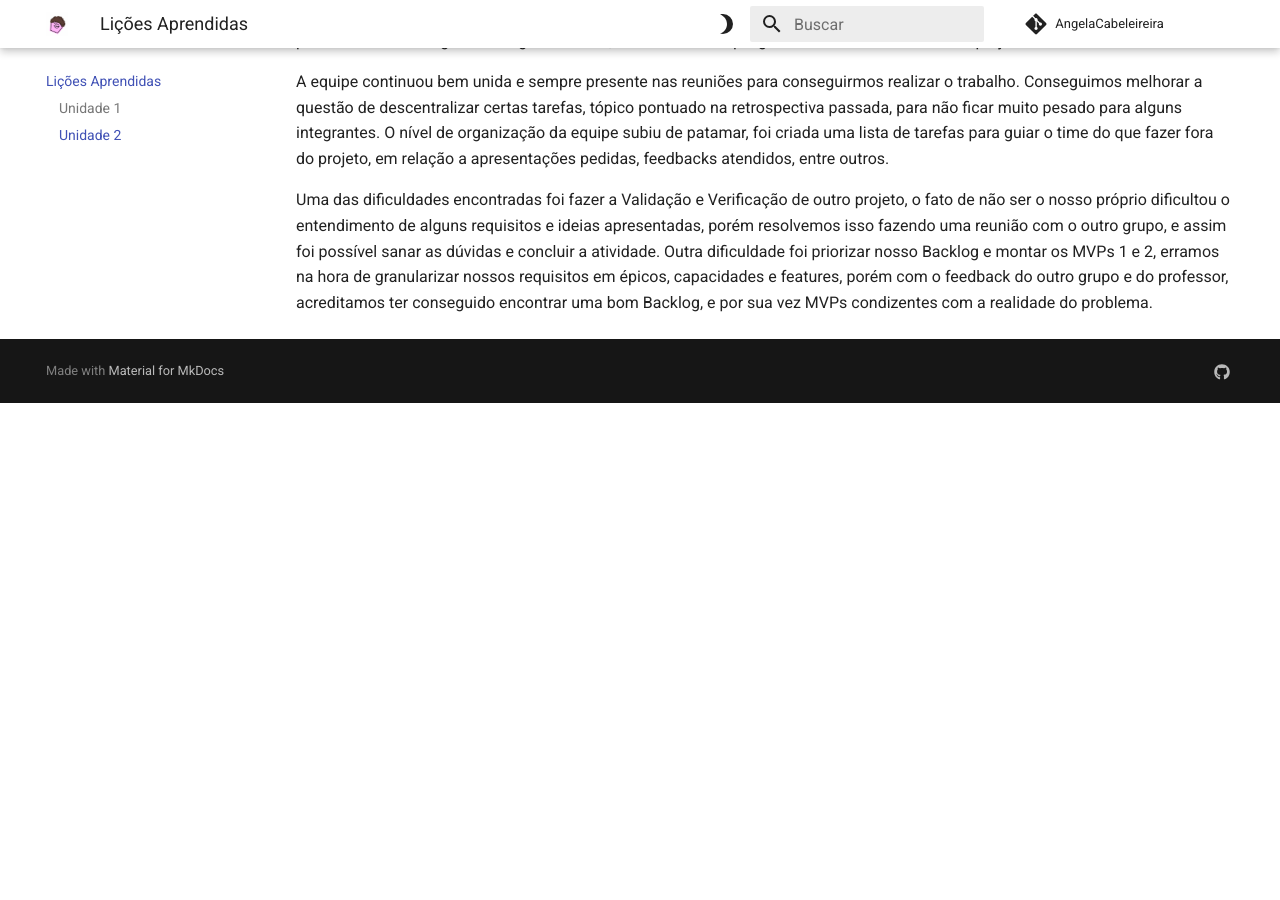
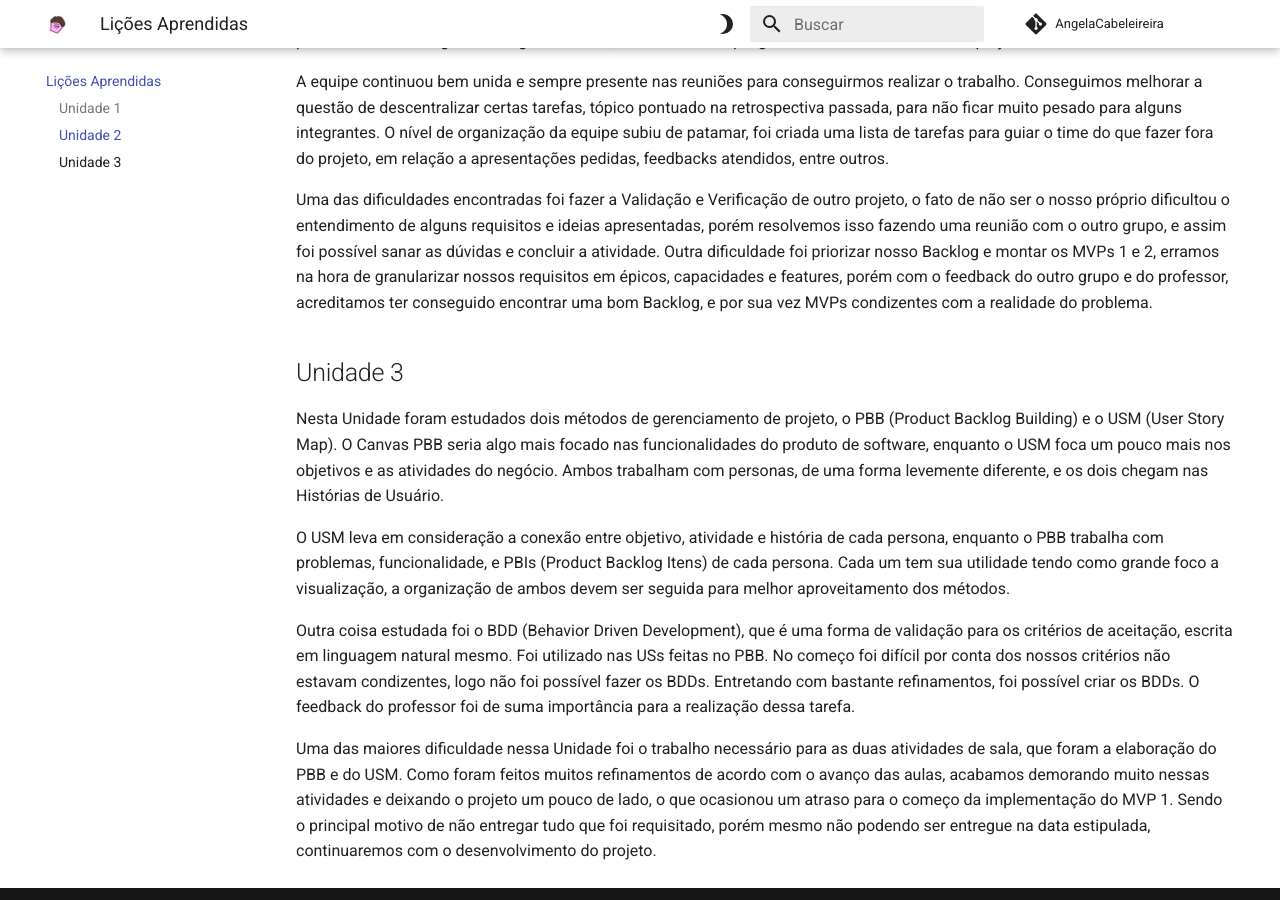
Before and after one commit to mdsreq-fga-unb/2023.2-AngelaCabeleireira, an MkDocs documentation site: the page built from docs/LicoesAprendidas.md, in a window 1280 px wide and 900 px high, scrolled down 791 px. Built offline with MkDocs 1.6.1 and Material for MkDocs 9.7.7, drawn with Linux system fonts in a browser that asks for light colours; comment, search, counter and statistics services are not loaded; before the commit the page ends 1194 px from its top, so only the background shows below that.

Commit message:
Adiciona lições aprendidas da unidade 3

```diff
--- a/docs/LicoesAprendidas.md
+++ b/docs/LicoesAprendidas.md
@@ -19,3 +19,13 @@ Nesta Unidade foram estudadas as técnicas de cada atividade da Engenharia de Re
 A equipe continuou bem unida e sempre presente nas reuniões para conseguirmos realizar o trabalho. Conseguimos melhorar a questão de descentralizar certas tarefas, tópico pontuado na retrospectiva passada, para não ficar muito pesado para alguns integrantes. O nível de organização da equipe subiu de patamar, foi criada uma lista de tarefas para guiar o time do que fazer fora do projeto, em relação a apresentações pedidas, feedbacks atendidos, entre outros. </br>
 
 Uma das dificuldades encontradas foi fazer a Validação e Verificação de outro projeto, o fato de não ser o nosso próprio dificultou o entendimento de alguns requisitos e ideias apresentadas, porém resolvemos isso fazendo uma reunião com o outro grupo, e assim foi possível sanar as dúvidas e concluir a atividade. Outra dificuldade foi priorizar nosso Backlog e montar os MVPs 1 e 2, erramos na hora de granularizar nossos requisitos em épicos, capacidades e features, porém com o feedback do outro grupo e do professor, acreditamos ter conseguido encontrar uma bom Backlog, e por sua vez MVPs condizentes com a realidade do problema.</br>
+
+## Unidade 3
+
+Nesta Unidade foram estudados dois métodos de gerenciamento de projeto, o PBB (Product Backlog Building) e o USM (User Story Map). O Canvas PBB seria algo mais focado nas funcionalidades do produto de software, enquanto o USM foca um pouco mais nos objetivos e as atividades do negócio. Ambos trabalham com personas, de uma forma levemente diferente, e os dois chegam nas Histórias de Usuário. </br>
+
+O USM leva em consideração a conexão entre objetivo, atividade e história de cada persona, enquanto o PBB trabalha com problemas, funcionalidade, e PBIs (Product Backlog Itens) de cada persona. Cada um tem sua utilidade tendo como grande foco a visualização, a organização de ambos devem ser seguida para melhor aproveitamento dos métodos. </br>
+
+Outra coisa estudada foi o BDD (Behavior Driven Development), que é uma forma de validação para os critérios de aceitação, escrita em linguagem natural mesmo. Foi utilizado nas USs feitas no PBB. No começo foi difícil por conta dos nossos critérios não estavam condizentes, logo não foi possível fazer os BDDs. Entretando com bastante refinamentos, foi possível criar os BDDs. O feedback do professor foi de suma importância para a realização dessa tarefa. </br>
+
+Uma das maiores dificuldade nessa Unidade foi o trabalho necessário para as duas atividades de sala, que foram a elaboração do PBB e do USM. Como foram feitos muitos refinamentos de acordo com o avanço das aulas, acabamos demorando muito nessas atividades e deixando o projeto um pouco de lado, o que ocasionou um atraso para o começo da implementação do MVP 1. Sendo o principal motivo de não entregar tudo que foi requisitado, porém mesmo não podendo ser entregue na data estipulada, continuaremos com o desenvolvimento do projeto. </br>
```
